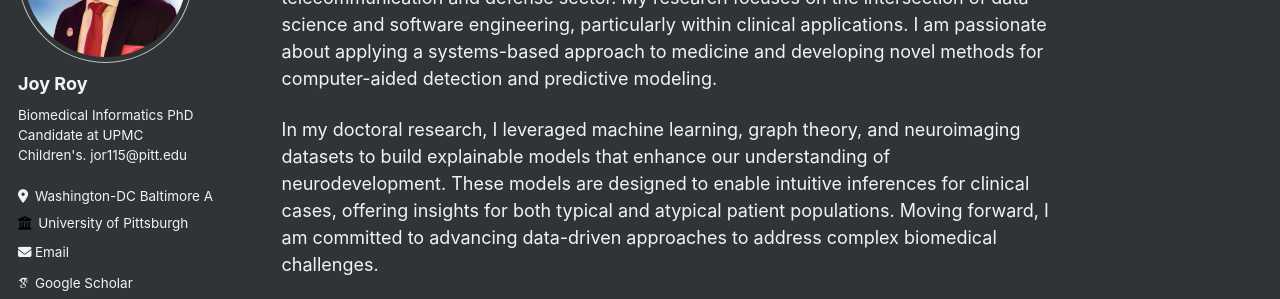
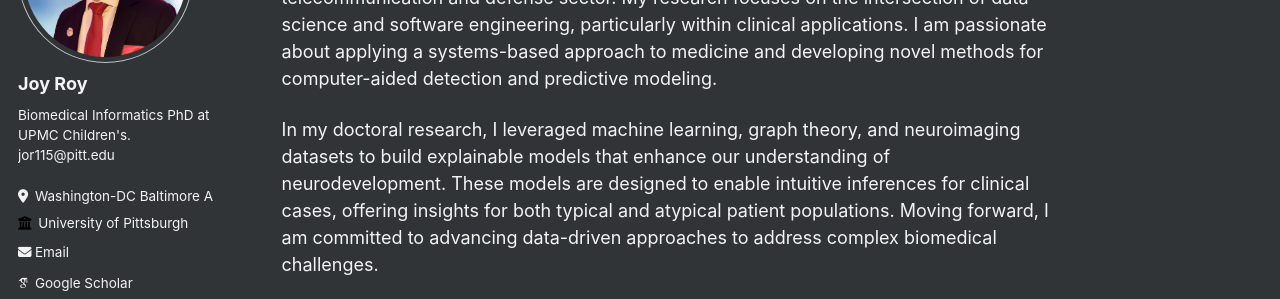
Before and after one commit to overjoyroy/overjoyroy.github.io, a Jekyll site: the page built from _pages/about.md, in a window 1280 px wide. Shown: the part 218-517 px from the top of the page. Built offline with Jekyll 4.4.1, drawn with Linux system fonts in a browser that asks for light colours; some web fonts are replaced.

Commit message:
Update config file for my personal desc

```diff
--- a/_config.yml
+++ b/_config.yml
@@ -11,7 +11,7 @@ locale                   : "en-US"
 title                    : "Joy Roy"
 title_separator          : "-"
 name                     : &name "Joy Roy"
-description              : &description "PhD Candidate at PittMed"
+description              : &description "Biomedical Informatics PhD"
 url                      : https://joyroy.org # the base hostname & protocol for your site e.g. "https://mmistakes.github.io"
 baseurl                  : "" # the subpath of your site, e.g. "/blog"
 repository               : "overjoyroy/overjoyroy.github.io"
@@ -24,7 +24,7 @@ author:
   avatar           : "joy_headshot.png"
   name             : "Joy Roy"
   pronouns         : # example: "she/her"
-  bio              : "Biomedical Informatics PhD Candidate at UPMC Children's.\n\njor115@pitt.edu"
+  bio              : "Biomedical Informatics PhD at UPMC Children's.\n\njor115@pitt.edu"
   location         : "Washington-DC Baltimore Area"
   employer         : "University of Pittsburgh"
   uri              : # URL
```
